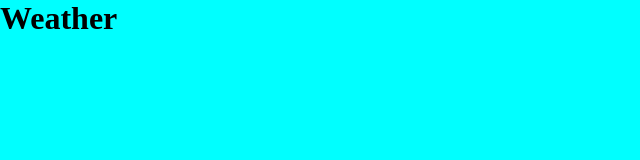
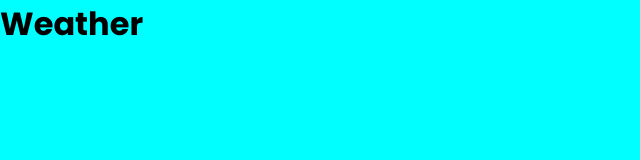
Before and after one commit to abhisheknaik27/weather-app, a React (Vite) app: page / in a window 1280 px wide. Shown: the top 160 px of the page, without its empty margins (0-640 px from the left). Built offline with nearby package versions, Linux system fonts and the light colour scheme.

Commit message:
font added from google fonts

```diff
--- a/src/index.css
+++ b/src/index.css
@@ -1,7 +1,10 @@
+@import url('https://fonts.googleapis.com/css2?family=Poppins:ital,wght@0,100;0,200;0,300;0,400;0,500;0,600;0,700;0,800;0,900;1,100;1,200;1,300;1,400;1,500;1,600;1,700;1,800;1,900&display=swap');
+
 *{
   margin: 0;
   padding: 0;
   box-sizing: border-box;
+  font-family: "Poppins", sans-serif;
 }
 
 .app{
```
